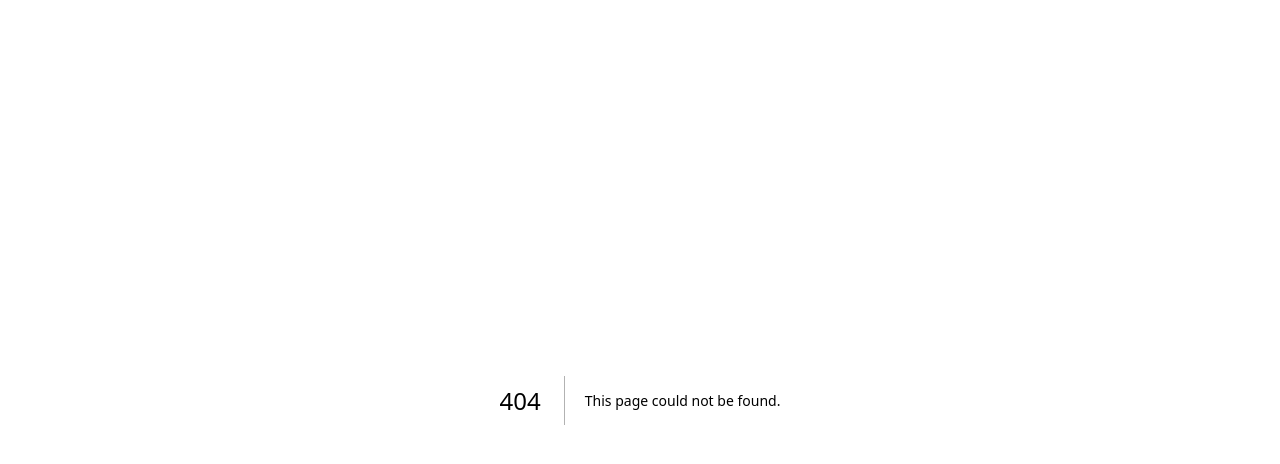
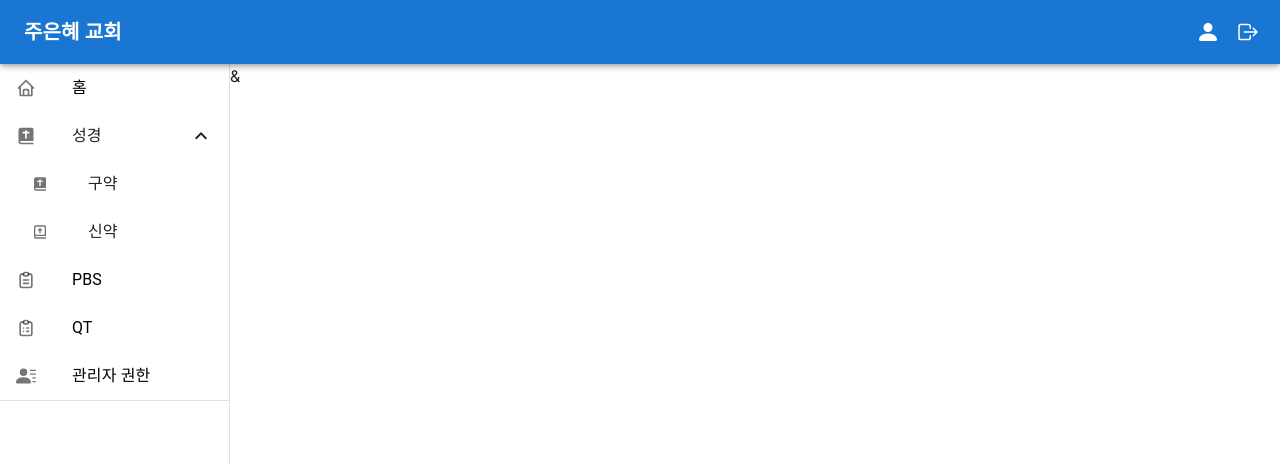
Before and after one commit to BobbyKJH/bible_study_front, a Next.js app: page /home/pbs in a window 1280 px wide. Before the commit this address had no page. Shown: the top 464 px of the page. Built offline with nearby package versions, Linux system fonts and the light colour scheme.

Commit message:
Feat : PBS, QT Page
- PBS, QT useSearchParams Create

```diff
--- /dev/null
+++ b/src/app/home/pbs/page.tsx
@@ -0,0 +1,20 @@
+"use client"
+import React from 'react';
+import { useSearchParams } from 'next/navigation';
+
+const PbsPage: React.FC = () => {
+	const searchParams = useSearchParams();
+
+	const page = searchParams.get("page");
+	const book = searchParams.get("book");
+
+	console.log(typeof page)
+
+	return (
+		<div>
+			{page} & {book}
+		</div>
+	);
+};
+
+export default PbsPage;
```
Also changed, not shown: src/app/home/qt/page.tsx (added, +18 -0 lines).
